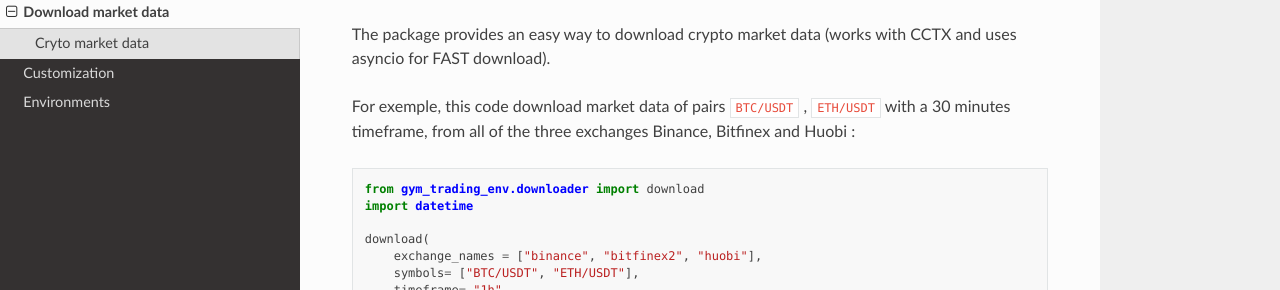
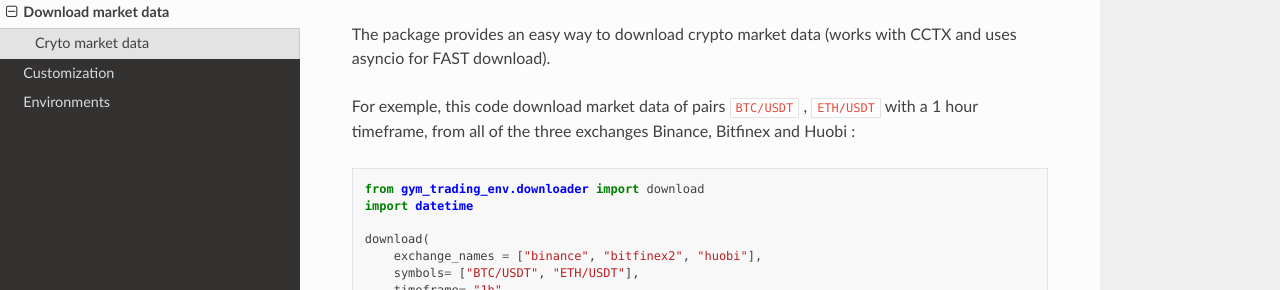
Before and after one commit to ClementPerroud/Gym-Trading-Env, a Sphinx documentation site: the page built from docs/source/download.rst, in a window 1280 px wide and 1009 px high. Shown: the part 193-483 px from the top of the window. Built offline with Sphinx 7.4.7 and the Read the Docs theme 2.0.0, drawn with Linux system fonts in a browser that asks for light colours.

Commit message:
Update download.rst

```diff
--- a/docs/source/download.rst
+++ b/docs/source/download.rst
@@ -6,7 +6,7 @@ Cryto market data
 
 The package provides an easy way to download crypto market data (works with CCTX and uses asyncio for FAST download).
 
-For exemple, this code download market data of pairs ``BTC/USDT`` , ``ETH/USDT`` with a 30 minutes timeframe, from all of the three exchanges Binance, Bitfinex and Huobi :
+For exemple, this code download market data of pairs ``BTC/USDT`` , ``ETH/USDT`` with a 1 hour timeframe, from all of the three exchanges Binance, Bitfinex and Huobi :
 
 .. code-block:: python
 
```
